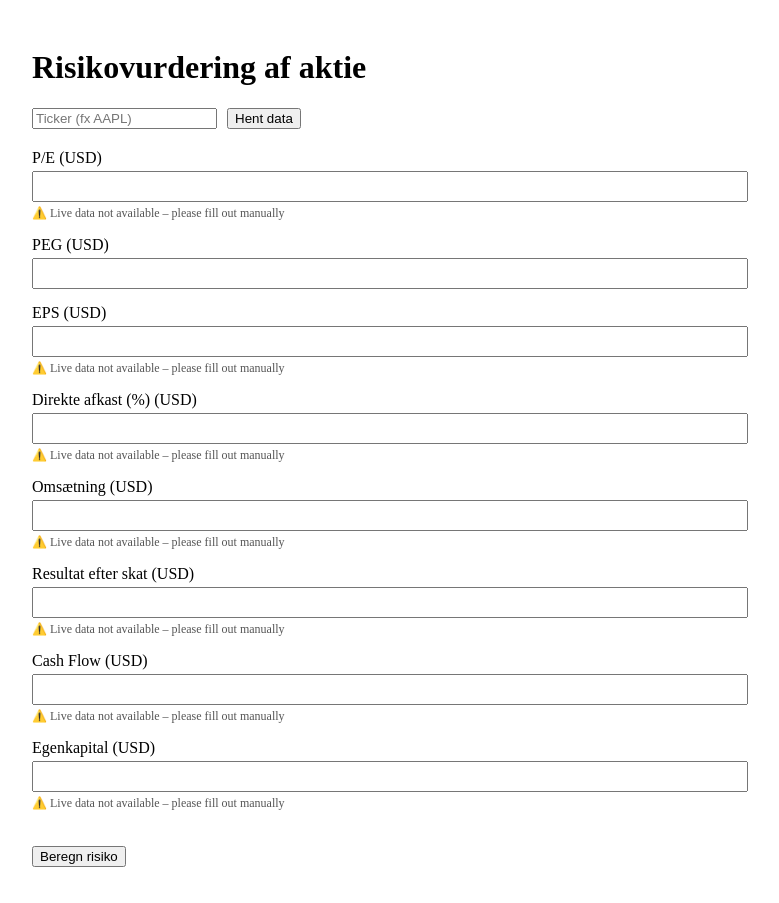
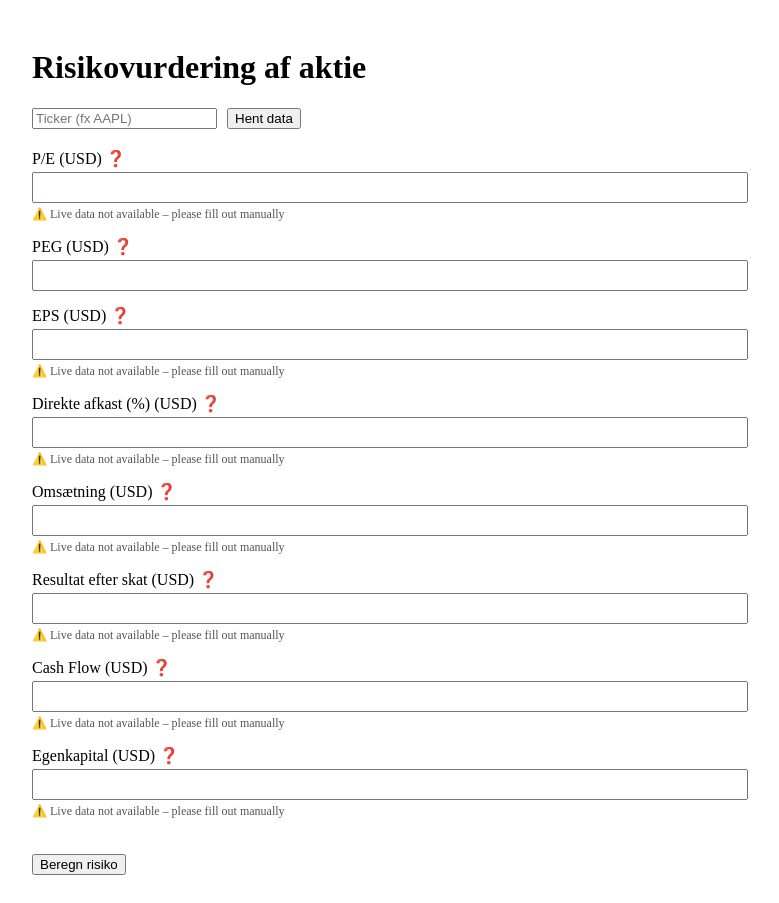
Before and after one commit to Benhanbygger/risk-quickie, a React (Vite) app: page / in a window 1280 px wide. Shown: the whole page, without its empty margins (258-1037 px from the left). Built offline with nearby package versions, Linux system fonts and the light colour scheme.

Commit message:
Update App.jsx

```diff
--- a/src/App.jsx
+++ b/src/App.jsx
@@ -153,10 +153,22 @@ export default function App() {
         <button onClick={fetchData}>Hent data</button>
       </div>
 
-      {felter.map(({ id, label, autofill }) => (
+     {felter.map(({ id, label, autofill, forklaring }) => (
   <div key={id} style={{ marginBottom: 15 }}>
     <label htmlFor={id}>
-            {label} ({currency})
+      {label} ({currency}){" "}
+      <span
+        style={{ cursor: "pointer", color: "#007bff" }}
+        onClick={() =>
+          setValues((prev) => ({
+            ...prev,
+            [`show_${id}`]: !prev[`show_${id}`],
+          }))
+        }
+        title="Vis forklaring"
+      >
+        ❓
+      </span>
     </label>
     <input
       id={id}
@@ -172,8 +184,14 @@ export default function App() {
         ? "⚠️ Live data not available – please fill out manually"
         : ""}
     </div>
+    {values[`show_${id}`] && (
+      <div style={{ fontSize: 13, color: "#444", marginTop: 6, background: "#f9f9f9", padding: 8, borderRadius: 4 }}>
+        {forklaring}
+      </div>
+    )}
   </div>
 ))}
+
 
       <button onClick={calculateScore} style={{ marginTop: 20 }}>
         Beregn risiko
```
Lines whose indentation alone changed are shown as unchanged.
